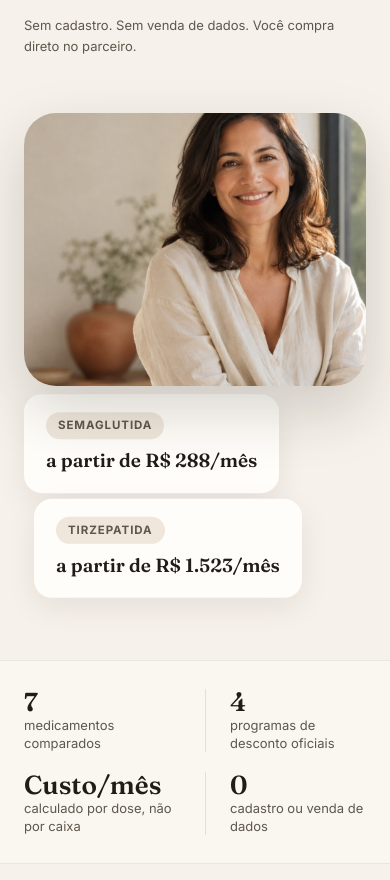
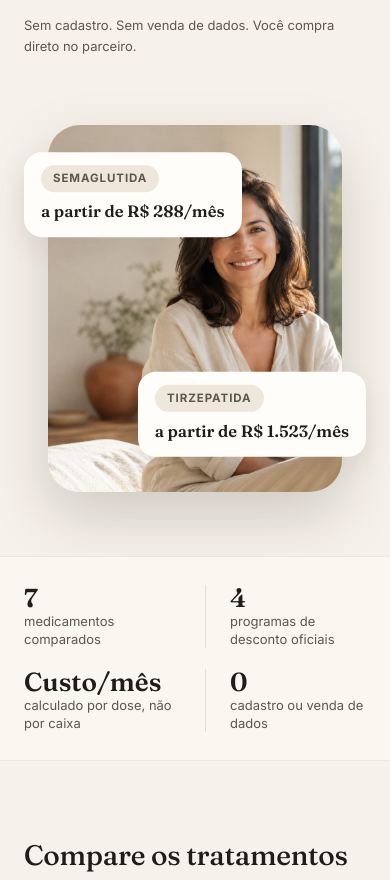
Before and after one commit to thiagoliguori/minhacaneta, a plain HTML site: page index.html in a window 390 px wide. Shown: the part 668-1548 px from the top of the page. Drawn offline with Linux system fonts and the light colour scheme.

Commit message:
Mobile: cards de preco do hero flutuam sobre a foto (como no desktop)
Co-Authored-By: Claude Opus 4.8 <noreply@anthropic.com>

```diff
--- a/styles.css
+++ b/styles.css
@@ -594,12 +594,15 @@ h1, h2, h3, .logo { font-family: var(--font-serif); font-weight: 500; letter-spa
   .trust-stat:nth-child(3) { border-left: none; padding-left: 0; }
   .trust-stat strong { font-size: 26px; }
   .hero-inner { grid-template-columns: 1fr; }
-  .hero { padding-bottom: 56px; }
-  .hero-visual { min-height: 0; margin-top: 8px; }
+  .hero { padding-bottom: 64px; }
+  .hero-visual { min-height: 0; margin-top: 20px; position: relative; }
   .hero-blob { display: none; }
-  .hero-photo { width: 100%; max-width: 420px; aspect-ratio: 5 / 4; }
-  .hero-card { position: static; margin: 10px 0 0; display: inline-flex; }
-  .hero-card-2 { margin-left: 10px; }
+  .hero-photo { width: 86%; max-width: 360px; margin: 0 auto; aspect-ratio: 4 / 5; }
+  /* cards flutuam sobre a foto, como no desktop */
+  .hero-card { padding: 13px 17px; font-size: 13.5px; }
+  .hero-card strong { font-size: 16.5px; }
+  .hero-card-1 { top: 8%; left: 0; }
+  .hero-card-2 { bottom: 8%; right: 0; }
   .steps { grid-template-columns: 1fr; }
   .nav { display: none; }
   .sort-group { margin-left: 0; }
```
